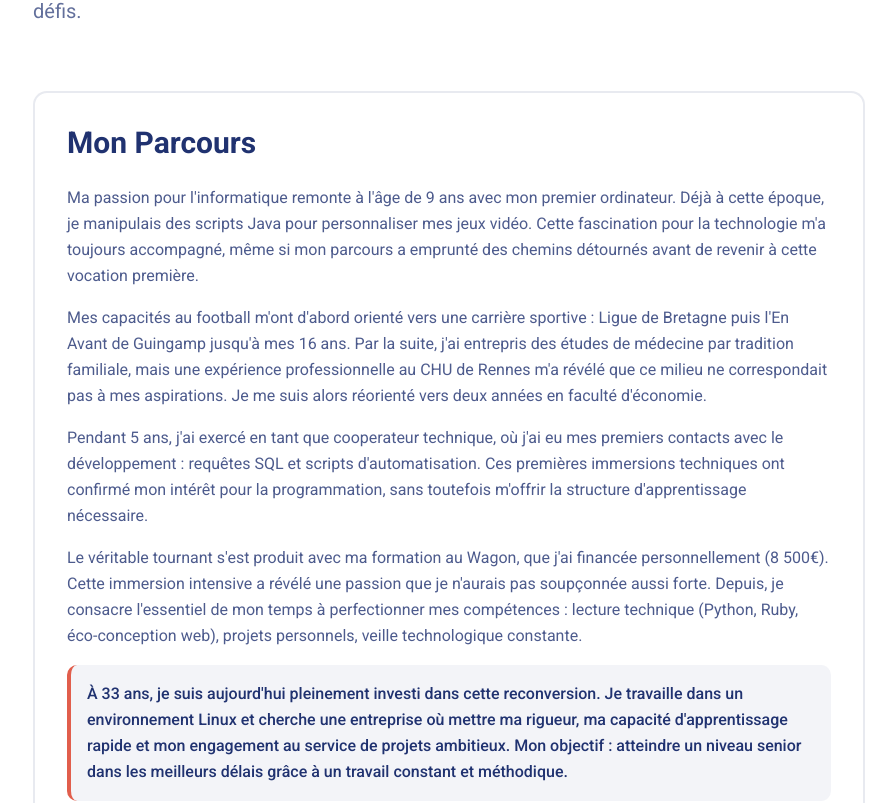
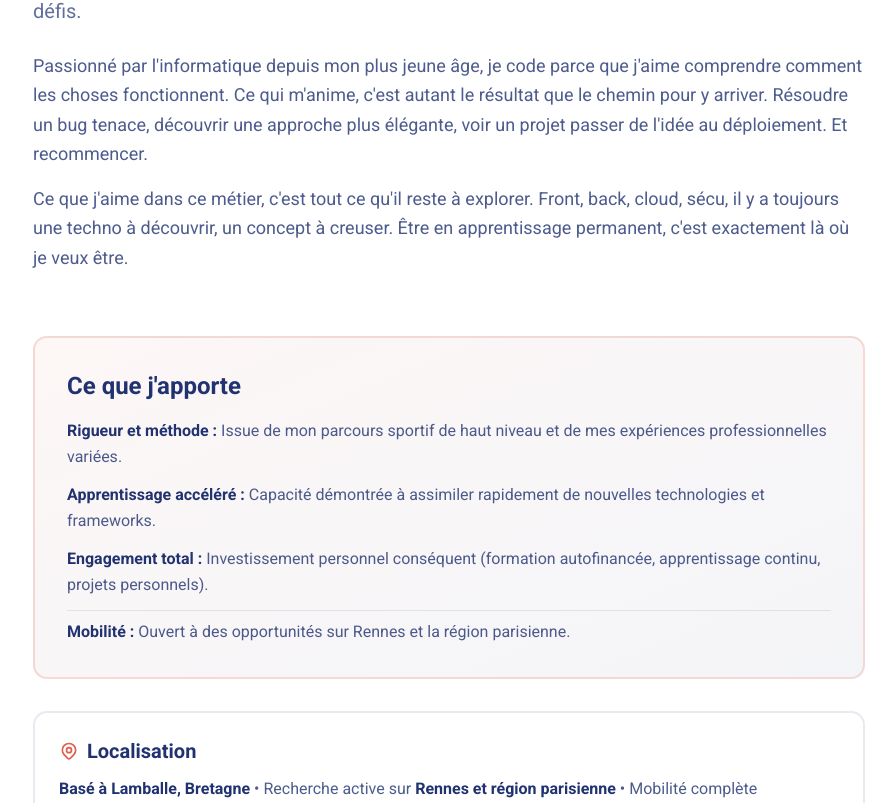
Before and after one commit to ThomasWEBDEV/portfolio-thomas-feret, a Next.js app: page /about in a window 1280 px wide. Shown: the part 280-1083 px from the top of the page, without its empty margins (191-1087 px from the left). Built offline with nearby package versions, Linux system fonts and the light colour scheme; a web font is replaced by a local one.

Commit message:
About: refonte texte

```diff
--- a/app/about/page.tsx
+++ b/app/about/page.tsx
@@ -27,7 +27,7 @@ export default function AboutPage() {
         </div>
       </header>
 
-      {/* Hero Section */}
+      {/* Hero Section avec notre texte sincère */}
       <section className="max-w-4xl mx-auto px-8 pt-20 pb-16">
         <motion.div
           initial={{ opacity: 0, y: 20 }}
@@ -37,8 +37,14 @@ export default function AboutPage() {
           <h1 className="text-5xl md:text-6xl font-bold text-[#203270] mb-6 font-roboto">
             À propos de moi
           </h1>
-          <p className="text-[#203270]/70 text-xl font-roboto leading-relaxed">
+          <p className="text-[#203270]/70 text-xl font-roboto leading-relaxed mb-6">
             Développeur Full-Stack passionné, 33 ans, basé en Bretagne et prêt à relever de nouveaux défis.
+          </p>
+          <p className="text-[#203270]/80 text-lg font-roboto leading-relaxed">
+            Passionné par l'informatique depuis mon plus jeune âge, je code parce que j'aime comprendre comment les choses fonctionnent. Ce qui m'anime, c'est autant le résultat que le chemin pour y arriver. Résoudre un bug tenace, découvrir une approche plus élégante, voir un projet passer de l'idée au déploiement. Et recommencer.
+          </p>
+          <p className="text-[#203270]/80 text-lg font-roboto leading-relaxed mt-4">
+            Ce que j'aime dans ce métier, c'est tout ce qu'il reste à explorer. Front, back, cloud, sécu, il y a toujours une techno à découvrir, un concept à creuser. Être en apprentissage permanent, c'est exactement là où je veux être.
           </p>
         </motion.div>
       </section>
@@ -51,52 +57,7 @@ export default function AboutPage() {
           transition={{ duration: 0.8, delay: 0.2 }}
           className="space-y-8"
         >
-          {/* Parcours */}
-          <div className="bg-white border-2 border-[#203270]/10 rounded-xl p-8">
-            <h2 className="text-3xl font-bold text-[#203270] mb-6 font-roboto">Mon Parcours</h2>
-
-            <div className="space-y-4 text-[#203270]/80 font-roboto leading-relaxed">
-              <p>
-                Ma passion pour l'informatique remonte à l'âge de 9 ans avec mon premier ordinateur.
-                Déjà à cette époque, je manipulais des scripts Java pour personnaliser mes jeux vidéo.
-                Cette fascination pour la technologie m'a toujours accompagné, même si mon parcours
-                a emprunté des chemins détournés avant de revenir à cette vocation première.
-              </p>
-
-              <p>
-                Mes capacités au football m'ont d'abord orienté vers une carrière sportive : Ligue de
-                Bretagne puis l'En Avant de Guingamp jusqu'à mes 16 ans. Par la suite, j'ai entrepris
-                des études de médecine par tradition familiale, mais une expérience professionnelle au
-                CHU de Rennes m'a révélé que ce milieu ne correspondait pas à mes aspirations. Je me
-                suis alors réorienté vers deux années en faculté d'économie.
-              </p>
-
-              <p>
-                Pendant 5 ans, j'ai exercé en tant que cooperateur technique, où j'ai eu mes premiers
-                contacts avec le développement : requêtes SQL et scripts d'automatisation. Ces premières
-                immersions techniques ont confirmé mon intérêt pour la programmation, sans toutefois
-                m'offrir la structure d'apprentissage nécessaire.
-              </p>
-
-              <p>
-                Le véritable tournant s'est produit avec ma formation au Wagon, que j'ai financée
-                personnellement (8 500€). Cette immersion intensive a révélé une passion que je
-                n'aurais pas soupçonnée aussi forte. Depuis, je consacre l'essentiel de mon temps
-                à perfectionner mes compétences : lecture technique (Python, Ruby, éco-conception web),
-                projets personnels, veille technologique constante.
-              </p>
-
-              <p className="font-medium text-[#203270] bg-[#203270]/5 p-4 rounded-lg border-l-4 border-[#e15e4c]">
-                À 33 ans, je suis aujourd'hui pleinement investi dans cette reconversion.
-                Je travaille dans un environnement Linux et cherche une entreprise où mettre
-                ma rigueur, ma capacité d'apprentissage rapide et mon engagement au service
-                de projets ambitieux. Mon objectif : atteindre un niveau senior dans les
-                meilleurs délais grâce à un travail constant et méthodique.
-              </p>
-            </div>
-          </div>
-
-          {/* Engagement - VERSION OPTIMISÉE */}
+          {/* Ce que j'apporte */}
           <div className="bg-gradient-to-br from-[#e15e4c]/5 to-[#203270]/5 border-2 border-[#e15e4c]/20 rounded-xl p-8">
             <h2 className="text-2xl font-bold text-[#203270] mb-4 font-roboto">Ce que j'apporte</h2>
             <div className="space-y-3 text-[#203270]/80 font-roboto leading-relaxed">
@@ -111,12 +72,11 @@ export default function AboutPage() {
               </p>
               <p className="pt-2 border-t border-[#203270]/10">
                 <span className="font-semibold text-[#203270]">Mobilité :</span> Ouvert à des opportunités sur Rennes et la région parisienne.
-                Prêt à m'adapter à la culture et aux méthodes de l'entreprise qui me fera confiance.
               </p>
             </div>
           </div>
 
-          {/* Localisation - VERSION CONDENSÉE */}
+          {/* Localisation */}
           <div className="bg-white border-2 border-[#203270]/10 rounded-xl p-6">
             <h2 className="text-xl font-bold text-[#203270] mb-3 font-roboto flex items-center gap-2">
               <svg className="w-5 h-5 text-[#e15e4c]" fill="none" stroke="currentColor" viewBox="0 0 24 24">
@@ -185,17 +145,14 @@ export default function AboutPage() {
 
           {/* Formation */}
           <div className="bg-white border-2 border-[#203270]/10 rounded-xl p-8">
-            <h2 className="text-2xl font-bold text-[#203270] mb-4 font-roboto">Formation & Certification</h2>
+            <h2 className="text-2xl font-bold text-[#203270] mb-4 font-roboto">Formation</h2>
             <div className="space-y-3 text-[#203270]/80 font-roboto">
               <p className="leading-relaxed">
                 <span className="font-semibold text-[#203270]">Le Wagon</span> - Bootcamp Développeur Web Full-Stack
                 <br />
                 <span className="text-sm">Certification RNCP Niveau 6 (Concepteur Développeur d'Applications)</span>
                 <br />
-                <span className="text-sm text-[#203270]/60">Formation intensive de 6 mois - 2025</span>
-              </p>
-              <p className="text-sm italic">
-                Formation autofinancée (8 500€), avec possibilité de programmes complémentaires pour continuer ma montée en compétences.
+                <span className="text-sm text-[#203270]/60">Formation intensive - 2025</span>
               </p>
             </div>
           </div>
```
